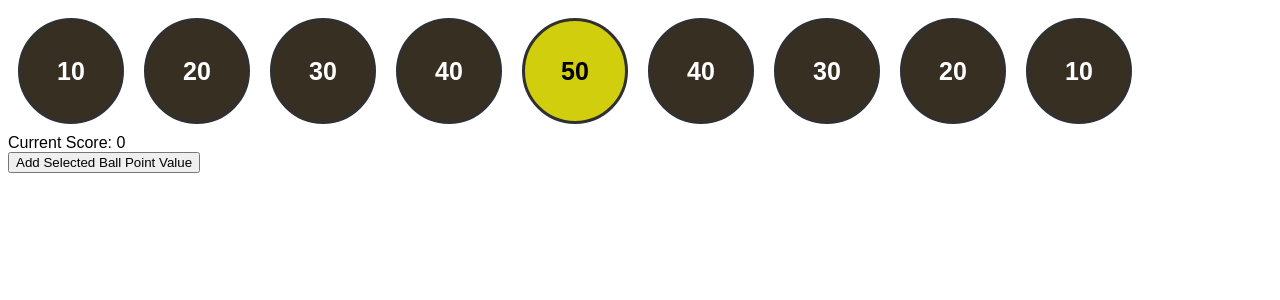
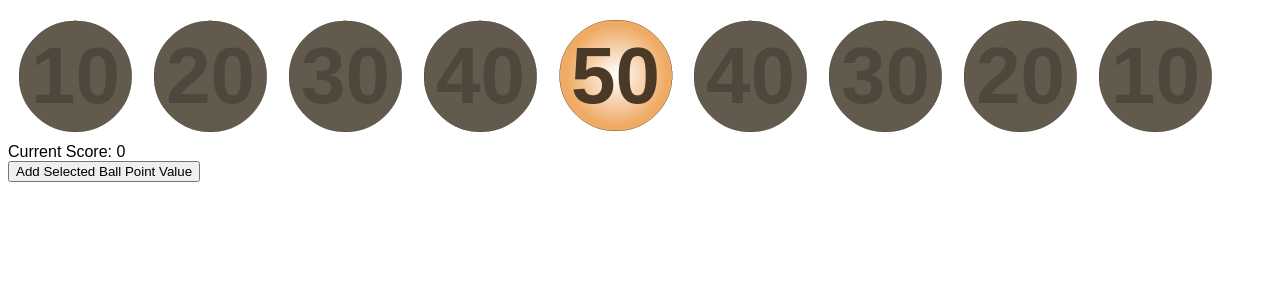
Before and after one commit to AndyJensen/shoot-the-clown, a Vue app: page / in a window 1280 px wide. Shown: the top 300 px of the page. Built offline with nearby package versions, Linux system fonts and the light colour scheme.

Commit message:
using shared datastore and styled balls

```diff
--- a/src/components/PointBalls.vue
+++ b/src/components/PointBalls.vue
@@ -14,11 +14,12 @@
  * TODO: (Low Priority) Refactor ballRotate function.
  */
 import config from "../config.json"
+import { sharedData } from "./Data.js"
 export default {
   name: "PointBalls",
   data() {
     return {
-      activeBall: 0,
+      sharedData,
       points: [
         { value: 10 },
         { value: 20 },
@@ -37,7 +38,7 @@ export default {
   },
   methods: {
     ballRotate: function () {
-      switch (this.activeBall) {
+      switch (sharedData.activeBall) {
         case 0:
           this.pointToggle(1, 9)
           break
@@ -70,10 +71,12 @@ export default {
           break
       }
 
-      if (this.activeBall + 1 != 9) {
-        this.activeBall = this.activeBall + 1
+      sharedData.score = this.points[sharedData.activeBall].value
+
+      if (sharedData.activeBall + 1 != 9) {
+        sharedData.activeBall = sharedData.activeBall + 1
       } else {
-        this.activeBall = 0
+        sharedData.activeBall = 0
       }
 
       return true
@@ -85,6 +88,9 @@ export default {
       document
         .querySelector(`#ball-holder :nth-child(${off})`)
         .classList.remove("active")
+    },
+    getCurrentPoints: function () {
+      return sharedData.activeBall
     }
   }
 }
@@ -95,21 +101,19 @@ export default {
   display: flex;
 }
 .ball {
-  width: 100px;
-  height: 100px;
-  border-radius: 100px;
-  border: 3px solid #303030;
-  background: #382f23;
+  width: 115px;
+  height: 115px;
+  background: url("../assets/ball_inactive.png") no-repeat center;
   display: flex;
   justify-content: center;
   align-items: center;
-  font-size: 25px;
+  font-size: 80px;
   font-weight: bold;
-  color: #ffffff;
+  color: #50473c;
   margin: 10px;
 }
 .active {
-  background: #d1ce0e;
-  color: #000000;
+  background: url("../assets/ball_active.png") no-repeat center;
+  color: #493926;
 }
 </style>
```
